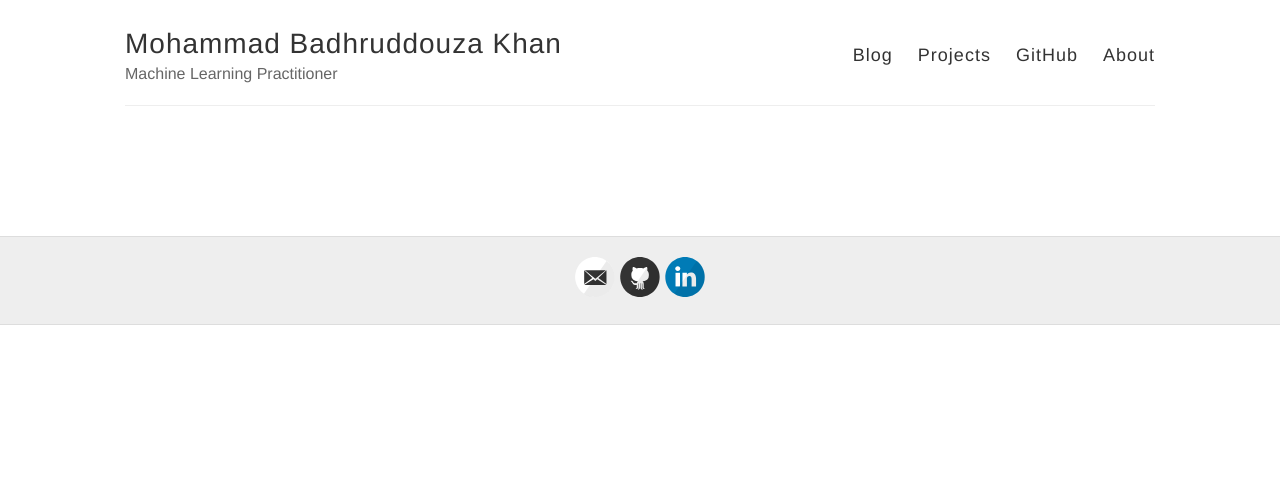
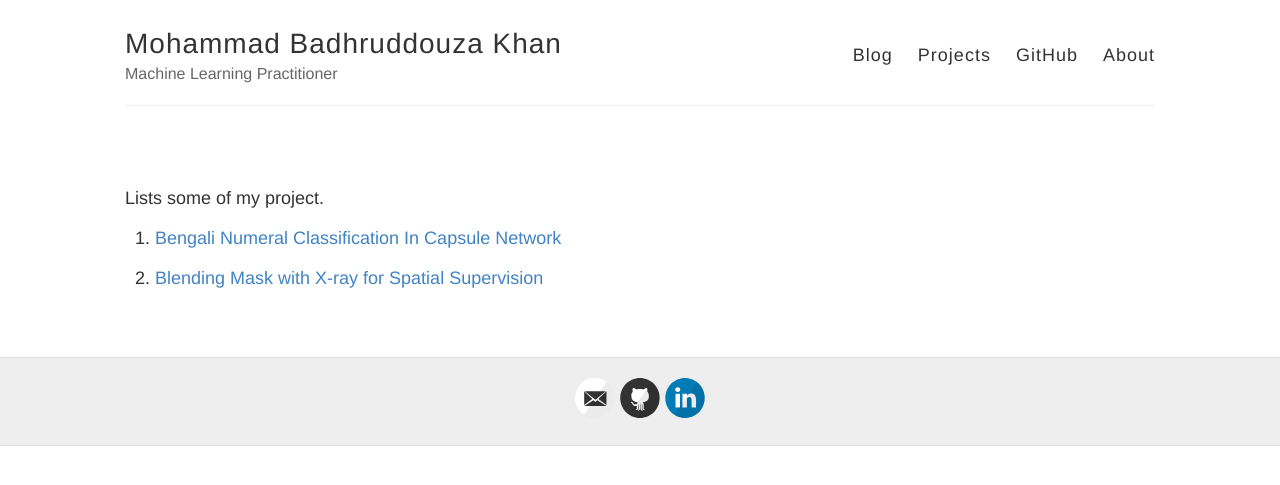
Before and after one commit to kaium123/buffyhridoy.github.io, a Jekyll site: the page built from projects.md, in a window 1280 px wide. Shown: the top 485 px of the page. Built offline with Jekyll 4.4.1, drawn with Linux system fonts in a browser that asks for light colours; part of the change alters nothing that is shown.

Commit message:
Update projects.md

```diff
--- a/projects.md
+++ b/projects.md
@@ -3,36 +3,8 @@ layout: page
 permalink: /projects/
 ---
 
-<!-- Few list some of my project.
+Lists some of my project.
 
-1. [[TF.Keras] Melanoma Classification Starter, TabNet](https://www.kaggle.com/ipythonx/tf-keras-melanoma-classification-starter-tabnet)
+1. [Bengali Numeral Classification In Capsule Network](https://www.kaggle.com/ipythonx/bengali-numeral-classification-in-capsule-network)
 
-Hosted in kaggle. Genuine, means no fork of other work.
-
-2. [[Keras]: Bengali.AI Grapheme Classification](https://www.kaggle.com/ipythonx/keras-bengali-ai-grapheme-classification?scriptVersionId=65475261)
-
-Hosted in kaggle. Genuine, means no fork of other work.
-
-3. [[Keras]:Global Wheat Detection with Mask-RCNN](https://www.kaggle.com/ipythonx/keras-global-wheat-detection-with-mask-rcnn)
-
-Hosted in kaggle. Kernel did fork for `tensorflow < 1.x` version environment compatible.
-
-4. [[TF.Keras]: RANZCR: Multi-Attention EfficientNet](https://www.kaggle.com/ipythonx/tf-keras-ranzcr-multi-attention-efficientnet)
-
-Hosted in kaggle. Genuine, means no fork of other work.
-
-5. [[TF.Keras]:Augmentation in Sequence Data Generator](https://www.kaggle.com/ipythonx/tf-keras-augmentation-in-sequence-data-generator)
-
-6. [Covid-19: Segmentation Loss for Classifier Model](https://www.kaggle.com/ipythonx/covid-19-segmentation-loss-for-classifier-model)
-
-7. [[TF.Keras]: Cassava: Advanced Training Mechanism](https://www.kaggle.com/ipythonx/tf-keras-cassava-advanced-training-mechanism)
-
-8. [[Keras]: Long-Range Interaction with LamdaDenseNet](https://www.kaggle.com/ipythonx/keras-long-range-interaction-with-lamdadensenet)
-
-9. [Bengali Numeral Classification In Capsule Network](https://www.kaggle.com/ipythonx/bengali-numeral-classification-in-capsule-network)
-
-10. [Blending Mask with X-ray for Spatial Supervision](https://www.kaggle.com/ipythonx/blending-mask-with-x-ray-for-spatial-supervision)
-
-
-
- -->
+2. [Blending Mask with X-ray for Spatial Supervision](https://www.kaggle.com/ipythonx/blending-mask-with-x-ray-for-spatial-supervision)
```
